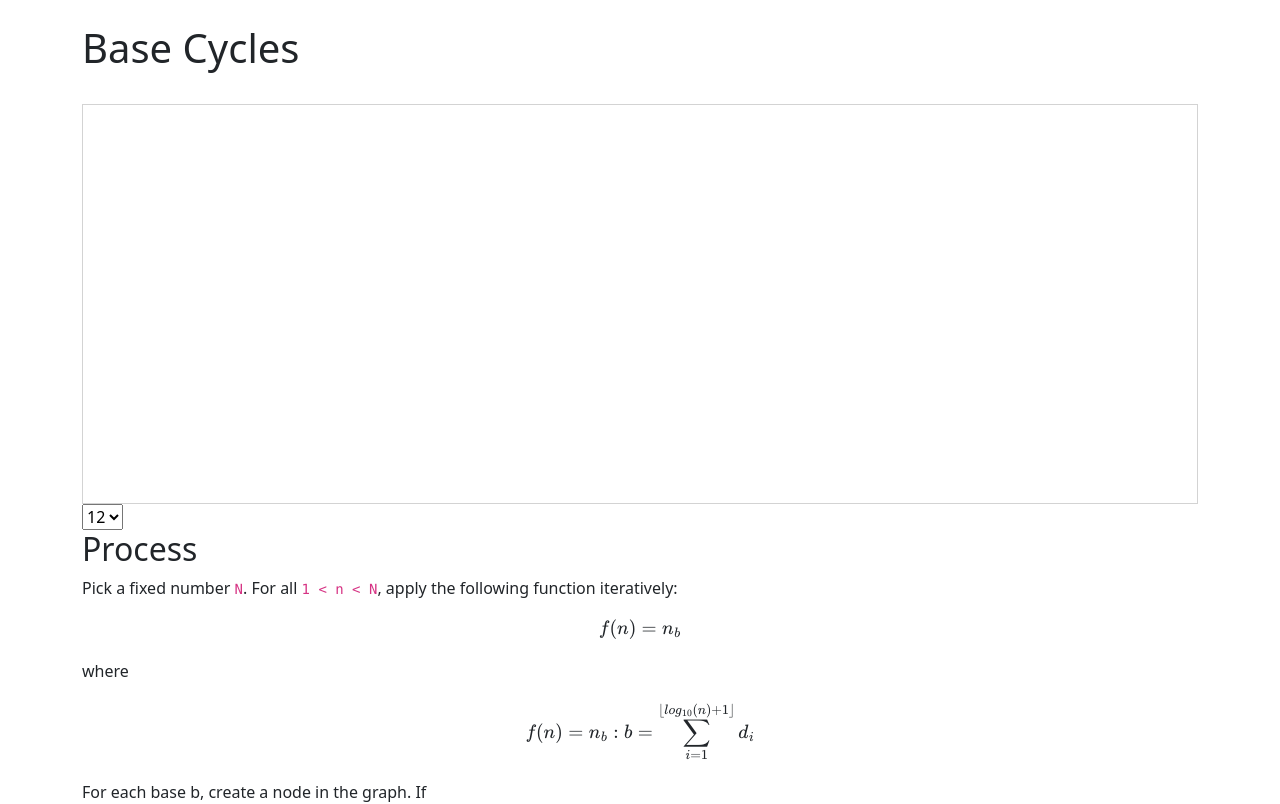
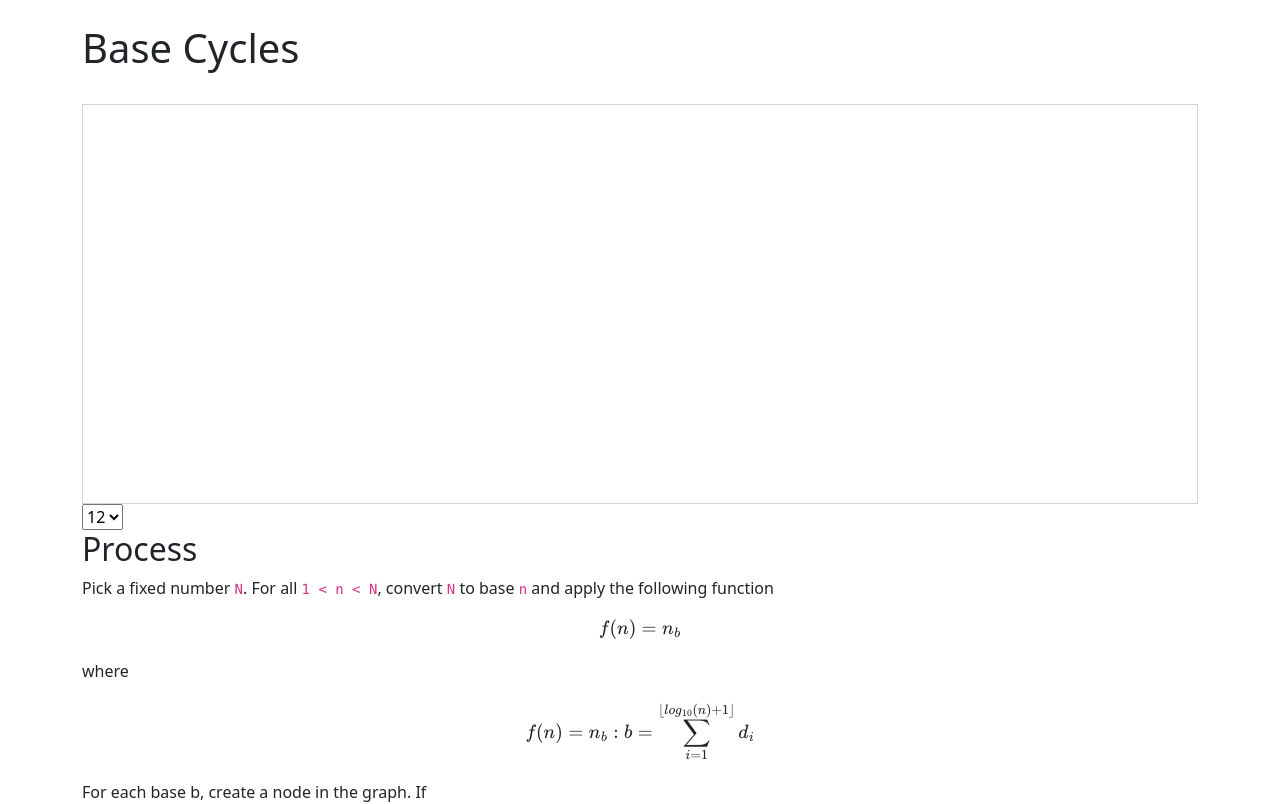
Before and after one commit to jhhend/base-cycles, a plain HTML site: page index.html in a window 1280 px wide. Shown: the top 804 px of the page. Drawn offline with nearby package versions, Linux system fonts and the light colour scheme; some packages are replaced by stand-ins of ours.

Commit message:
Update index.html

```diff
--- a/index.html
+++ b/index.html
@@ -73,7 +73,7 @@
                 <h2>Process</h2>
                 <p>
                     Pick a fixed number <code>N</code>.
-                    For all <code>1 < n < N</code>, apply the following function iteratively:
+                    For all <code>1 < n < N</code>, convert <code>N</code> to base <code>n</code> and apply the following function
                     \[ f(n) = n_b \]
                     where
                     \[ f(n) = n_b : b = \sum_{i=1}^{\lfloor log_{10}(n) + 1 \rfloor} d_i \]
```
